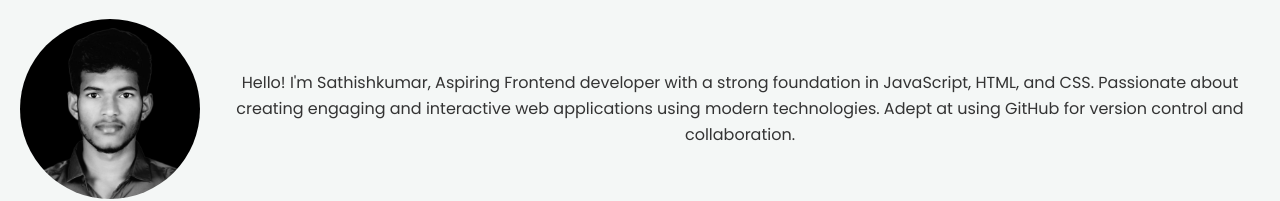
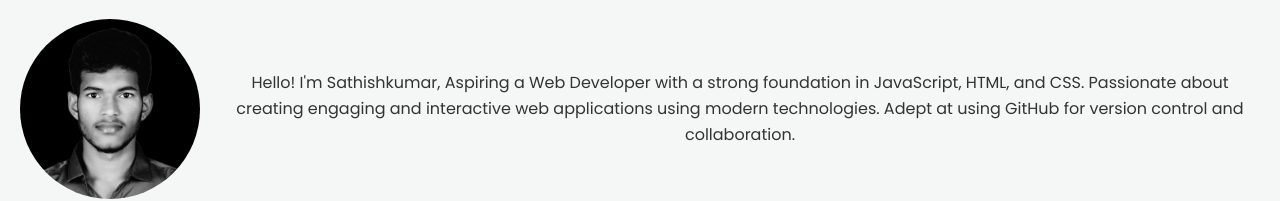
Before and after one commit to sathish88-ux/Codsoft_1, a plain HTML site: page index.html in a window 1280 px wide. Shown: the part 265-466 px from the top of the page. Drawn offline with Linux system fonts and the light colour scheme; a script that the page names is missing.

Commit message:
Update index.html

```diff
--- a/index.html
+++ b/index.html
@@ -33,7 +33,7 @@
         <h2>About Me</h2>
         <div class="about-content">
             <img src="Me.jpeg" alt="Sathishkumar">
-            <p>Hello! I'm Sathishkumar, Aspiring Frontend developer with a strong foundation in JavaScript, HTML, and CSS. Passionate about creating engaging and interactive web applications using modern technologies. Adept at using GitHub for version control and collaboration.</p>
+            <p>Hello! I'm Sathishkumar, Aspiring a Web Developer with a strong foundation in JavaScript, HTML, and CSS. Passionate about creating engaging and interactive web applications using modern technologies. Adept at using GitHub for version control and collaboration.</p>
         </div>
     </section>
 
```
